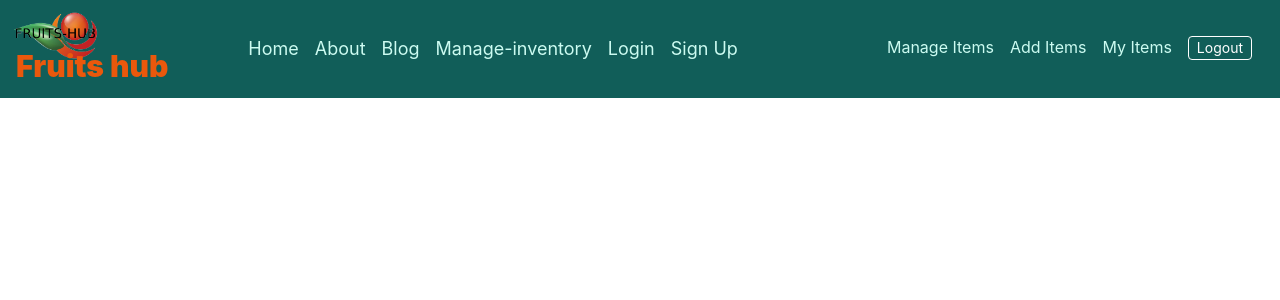
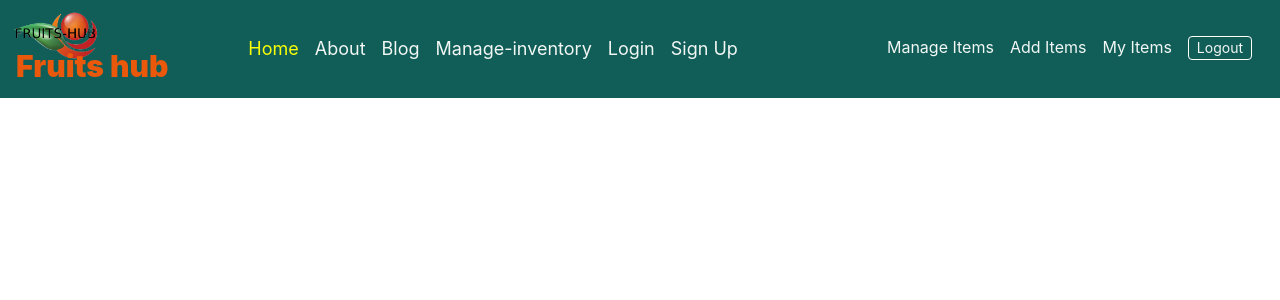
Before and after one commit to anamerasul/fruits-hub-client-v1, a React (Create React App) app: page / in a window 1280 px wide. Shown: the top 300 px of the page. Built offline with nearby package versions, Linux system fonts and the light colour scheme.

Commit message:
ActiveLink component add

```diff
--- /dev/null
+++ b/src/Pages/Shared/ActiveLink/ActiveLink.js
@@ -0,0 +1,14 @@
+import React from "react";
+import { Link, useMatch, useResolvedPath } from "react-router-dom";
+
+const ActiveLink = ({ children, to, ...props }) => {
+  let resolved = useResolvedPath(to);
+  let match = useMatch({ path: resolved.pathname, end: true });
+  return (
+    <Link style={{ color: match ? "#fbff03" : "#f2f7f4" }} to={to} {...props}>
+      {children}
+    </Link>
+  );
+};
+
+export default ActiveLink;
--- a/src/Pages/Shared/Header/Header.js
+++ b/src/Pages/Shared/Header/Header.js
@@ -1,5 +1,6 @@
 import React, { useState } from "react";
 import { Link } from "react-router-dom";
+import ActiveLink from "../ActiveLink/ActiveLink";
 import Fruitsloger from "./../../../Images/Fruitslogor.png";
 
 const Header = ({}) => {
@@ -42,77 +43,77 @@
         } w-full block flex-grow lg:flex lg:items-start lg:w-auto`}
       >
         <div className="text-lg  lg:flex-grow">
-          <Link
+          <ActiveLink
             to="/"
             className="block mt-4 lg:inline-block lg:mt-0 text-teal-100 hover:text-white mr-4"
           >
             Home
-          </Link>
-          <Link
+          </ActiveLink>
+          <ActiveLink
             to="/about"
             href="#responsive-header"
             className="block mt-4 lg:inline-block lg:mt-0 text-teal-100 hover:text-white mr-4"
           >
             About
-          </Link>
+          </ActiveLink>
 
-          <Link
+          <ActiveLink
             to="/blog"
             className="block mt-4 lg:inline-block lg:mt-0 text-teal-100 hover:text-white mr-4"
           >
             Blog
-          </Link>
-          <Link
+          </ActiveLink>
+          <ActiveLink
             to="/manageinventory"
             href="#responsive-header"
             className="block mt-4 lg:inline-block lg:mt-0 text-teal-100 hover:text-white mr-4"
           >
             Manage-inventory
-          </Link>
+          </ActiveLink>
 
-          <Link
+          <ActiveLink
             to="/login"
             className="block mt-4 lg:inline-block lg:mt-0 text-teal-100 hover:text-white mr-4"
           >
             Login
-          </Link>
+          </ActiveLink>
 
-          <Link
+          <ActiveLink
             to="/signup"
             className="block mt-4 lg:inline-block lg:mt-0 text-teal-100 hover:text-white mr-4"
           >
             Sign Up
-          </Link>
+          </ActiveLink>
         </div>
         <div>
-          <Link
+          <ActiveLink
             to="/magnageitems"
             href="#responsive-header"
             className="block mt-4 lg:inline-block lg:mt-0 text-teal-100 hover:text-white mr-4"
           >
             Manage Items
-          </Link>
-          <Link
+          </ActiveLink>
+          <ActiveLink
             to="/additems"
             href="#responsive-header"
             className="block mt-4 lg:inline-block lg:mt-0 text-teal-100 hover:text-white mr-4"
           >
             Add Items
-          </Link>
-          <Link
+          </ActiveLink>
+          <ActiveLink
             to="/myitems"
             href="#responsive-header"
             className="block mt-4 lg:inline-block lg:mt-0 text-teal-100 hover:text-white"
           >
             My Items
-          </Link>
+          </ActiveLink>
 
-          <Link
+          <ActiveLink
             to="/logout"
             className="inline-block text-sm px-2 py-1 leading-none border rounded text-white border-white hover:border-transparent hover:text-teal-500 mx-4 hover:bg-white mt-4 lg:mt-0"
           >
             Logout
-          </Link>
+          </ActiveLink>
         </div>
       </div>
     </nav>
```
